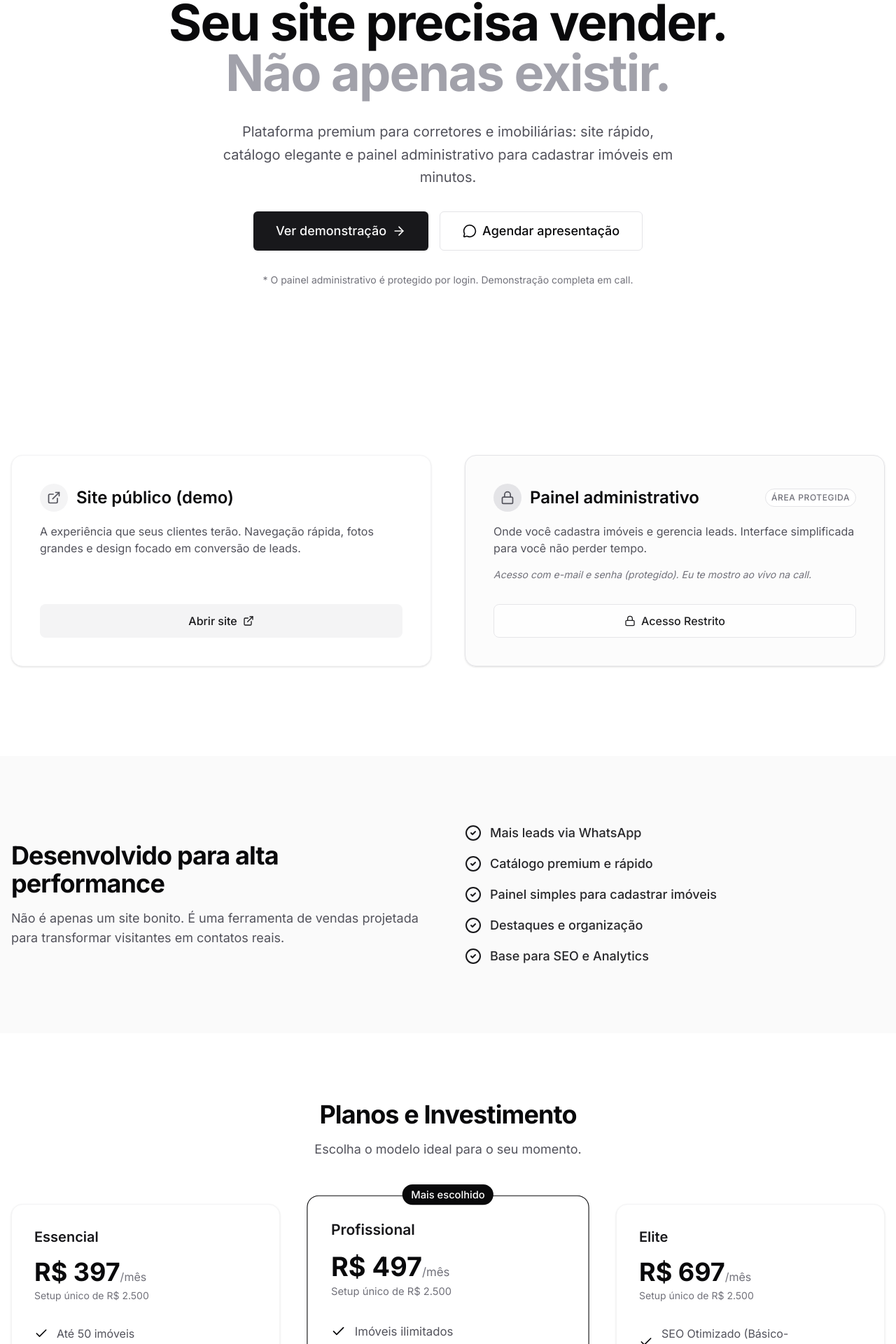
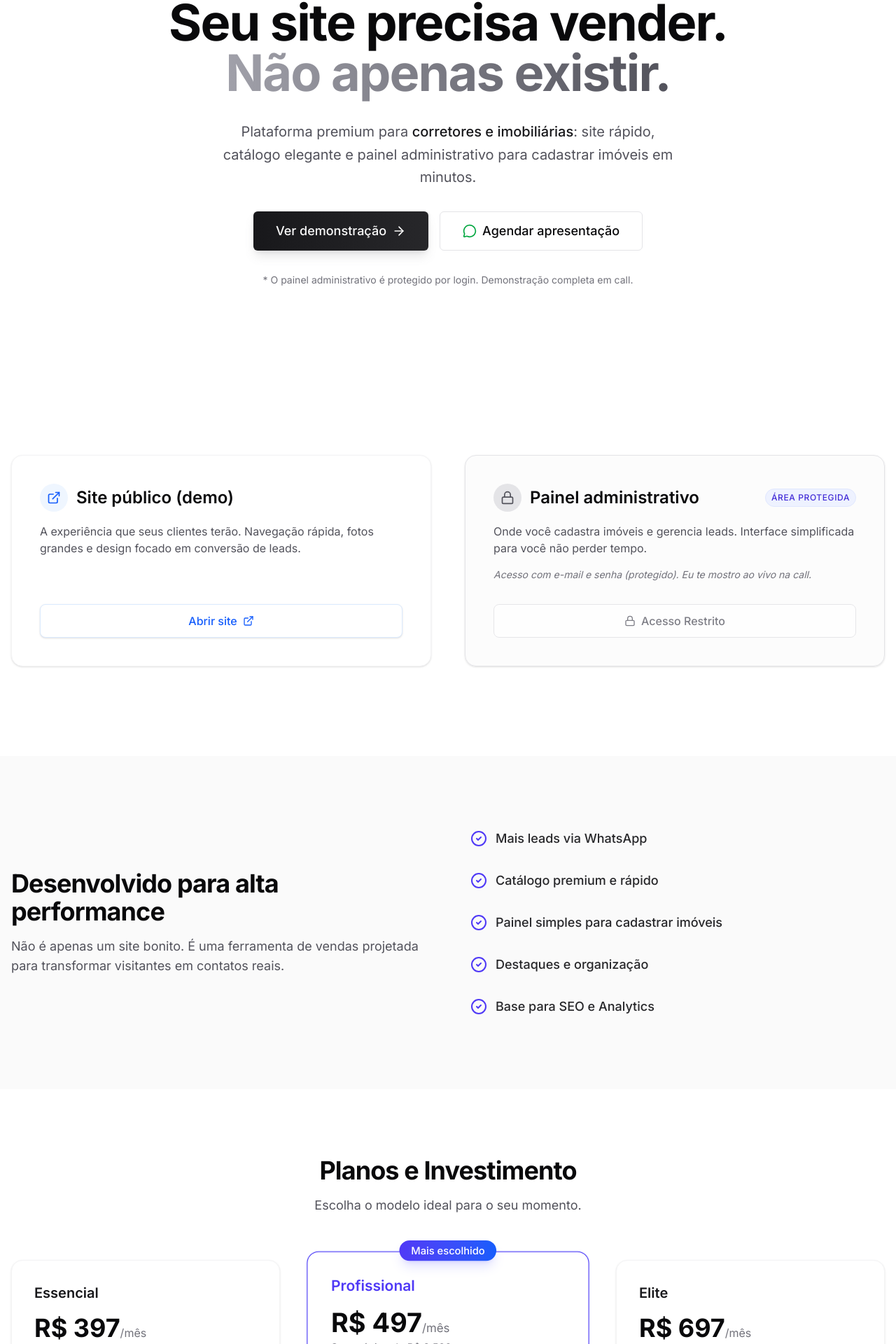
Before and after one commit to arynelson11/Landing-Page-Demo-Hub, a Next.js app: page / in a window 1280 px wide. Shown: the part 164-2084 px from the top of the page at 70% size. Built offline with nearby package versions, Linux system fonts and the light colour scheme.

Commit message:
feat: apply luxury minimal ui/ux refinements and fix nav bug

```diff
--- a/components/sections/benefits.tsx
+++ b/components/sections/benefits.tsx
@@ -38,9 +38,11 @@ export function Benefits() {
                                 whileInView={{ opacity: 1, x: 0 }}
                                 viewport={{ once: true }}
                                 transition={{ duration: 0.4, delay: index * 0.1 }}
-                                className="flex items-center gap-3"
+                                className="flex items-center gap-3 p-2 rounded-lg hover:bg-white/50 transition-colors"
                             >
-                                <CheckCircle2 className="h-6 w-6 text-zinc-900" />
+                                <div className="flex-shrink-0">
+                                    <CheckCircle2 className="h-6 w-6 text-indigo-600" />
+                                </div>
                                 <span className="text-lg font-medium text-zinc-800">{benefit}</span>
                             </motion.div>
                         ))}
--- a/components/sections/demo.tsx
+++ b/components/sections/demo.tsx
@@ -17,11 +17,11 @@ export function Demo() {
                     viewport={{ once: true }}
                     transition={{ duration: 0.5 }}
                 >
-                    <Card className="flex h-full flex-col justify-between p-8 sm:p-10 hover:border-zinc-300 transition-colors">
+                    <Card className="flex h-full flex-col justify-between p-8 sm:p-10 transition-all duration-300 hover:border-blue-200 hover:shadow-xl hover:shadow-blue-500/5 hover:-translate-y-1 group">
                         <div className="space-y-4">
                             <div className="flex items-center gap-3">
-                                <div className="h-10 w-10 rounded-full bg-zinc-100 flex items-center justify-center">
-                                    <ExternalLink className="h-5 w-5 text-zinc-600" />
+                                <div className="h-10 w-10 rounded-full bg-blue-50 flex items-center justify-center group-hover:bg-blue-100 transition-colors">
+                                    <ExternalLink className="h-5 w-5 text-blue-600" />
                                 </div>
                                 <h3 className="text-2xl font-semibold text-zinc-950">Site público (demo)</h3>
                             </div>
@@ -30,7 +30,7 @@ export function Demo() {
                             </p>
                         </div>
                         <div className="mt-8">
-                            <Button asChild className="w-full" variant="secondary">
+                            <Button asChild className="w-full bg-white border border-blue-100 text-blue-600 hover:bg-blue-50 hover:border-blue-200 shadow-sm" variant="secondary">
                                 <Link href="https://lumina-estates-nine.vercel.app/" target="_blank">
                                     Abrir site
                                     <ExternalLink className="ml-2 h-4 w-4" />
@@ -47,14 +47,14 @@ export function Demo() {
                     viewport={{ once: true }}
                     transition={{ duration: 0.5, delay: 0.1 }}
                 >
-                    <Card className="flex h-full flex-col justify-between p-8 sm:p-10 border-zinc-200 bg-zinc-50/50">
+                    <Card className="flex h-full flex-col justify-between p-8 sm:p-10 border-zinc-200 bg-zinc-50/50 transition-all duration-300 hover:border-indigo-200 hover:shadow-xl hover:shadow-indigo-500/5 hover:-translate-y-1 group">
                         <div className="space-y-4">
                             <div className="flex items-center gap-3">
-                                <div className="h-10 w-10 rounded-full bg-zinc-200 flex items-center justify-center">
-                                    <Lock className="h-5 w-5 text-zinc-600" />
+                                <div className="h-10 w-10 rounded-full bg-zinc-200 flex items-center justify-center group-hover:bg-indigo-100 transition-colors">
+                                    <Lock className="h-5 w-5 text-zinc-600 group-hover:text-indigo-600 transition-colors" />
                                 </div>
                                 <h3 className="text-2xl font-semibold text-zinc-950">Painel administrativo</h3>
-                                <span className="ml-auto text-xs font-medium text-zinc-500 uppercase tracking-wider border border-zinc-200 px-2 py-1 rounded-full bg-white">
+                                <span className="ml-auto text-xs font-medium text-indigo-700 uppercase tracking-wider border border-indigo-100 px-2 py-1 rounded-full bg-indigo-50">
                                     Área protegida
                                 </span>
                             </div>
@@ -66,8 +66,8 @@ export function Demo() {
                             </p>
                         </div>
                         <div className="mt-8">
-                            <Button asChild className="w-full opacity-90" variant="outline" disabled>
-                                <span className="flex items-center justify-center">
+                            <Button asChild className="w-full opacity-90 border-zinc-200" variant="outline" disabled>
+                                <span className="flex items-center justify-center text-zinc-500">
                                     <Lock className="mr-2 h-4 w-4" />
                                     Acesso Restrito
                                 </span>
--- a/components/sections/hero.tsx
+++ b/components/sections/hero.tsx
@@ -7,7 +7,10 @@ import Link from "next/link";
 
 export function Hero() {
     return (
-        <section className="relative flex flex-col items-center justify-center px-4 pt-32 pb-20 text-center md:pt-40 md:pb-28">
+        <section className="relative flex flex-col items-center justify-center px-4 pt-32 pb-20 text-center md:pt-40 md:pb-28 overflow-hidden">
+            {/* Subtle radial gradient background */}
+            <div className="absolute inset-0 -z-10 bg-[radial-gradient(ellipse_at_top,_var(--tw-gradient-stops))] from-zinc-100 via-white to-white opacity-70"></div>
+
             <motion.div
                 initial={{ opacity: 0, y: 20 }}
                 animate={{ opacity: 1, y: 0 }}
@@ -16,24 +19,24 @@ export function Hero() {
             >
                 <h1 className="text-5xl font-bold tracking-tight text-zinc-950 sm:text-6xl md:text-7xl">
                     Seu site precisa vender. <br className="hidden md:block" />
-                    <span className="text-zinc-400">Não apenas existir.</span>
+                    <span className="bg-gradient-to-r from-zinc-400 to-zinc-600 bg-clip-text text-transparent">Não apenas existir.</span>
                 </h1>
 
                 <p className="mx-auto max-w-2xl text-lg text-zinc-600 md:text-xl leading-relaxed">
-                    Plataforma premium para corretores e imobiliárias: site rápido, catálogo elegante e painel administrativo para cadastrar imóveis em minutos.
+                    Plataforma premium para <span className="text-zinc-900 font-medium">corretores e imobiliárias</span>: site rápido, catálogo elegante e painel administrativo para cadastrar imóveis em minutos.
                 </p>
 
                 <div className="flex flex-col items-center justify-center gap-4 sm:flex-row">
-                    <Button asChild size="lg" className="h-14 px-8 text-lg">
+                    <Button asChild size="lg" className="h-14 px-8 text-lg bg-gradient-to-r from-zinc-900 to-zinc-800 hover:to-zinc-700 shadow-lg shadow-zinc-500/20 transition-all hover:scale-105">
                         <Link href="#demo">
                             Ver demonstração
                             <ArrowRight className="ml-2 h-5 w-5" />
                         </Link>
                     </Button>
 
-                    <Button asChild variant="outline" size="lg" className="h-14 px-8 text-lg">
+                    <Button asChild variant="outline" size="lg" className="h-14 px-8 text-lg border-zinc-200 hover:bg-zinc-50 hover:text-zinc-900 transition-all">
                         <Link href="https://wa.me/message/3CPMOVVNIKSDG1" target="_blank">
-                            <MessageCircle className="mr-2 h-5 w-5" />
+                            <MessageCircle className="mr-2 h-5 w-5 text-green-600" />
                             Agendar apresentação
                         </Link>
                     </Button>
--- a/components/sections/pricing.tsx
+++ b/components/sections/pricing.tsx
@@ -60,16 +60,18 @@ export function Pricing() {
                             transition={{ duration: 0.5, delay: index * 0.1 }}
                         >
                             <Card className={cn(
-                                "relative flex h-full flex-col p-8 transition-all hover:border-zinc-300",
-                                plan.popular && "border-zinc-950 shadow-md scale-105 z-10"
+                                "relative flex h-full flex-col p-8 transition-all duration-300 hover:-translate-y-1 hover:shadow-xl",
+                                plan.popular
+                                    ? "border-indigo-600 shadow-indigo-500/10 scale-105 z-10 bg-white ring-1 ring-indigo-100"
+                                    : "hover:border-zinc-300"
                             )}>
                                 {plan.popular && (
-                                    <div className="absolute -top-4 left-1/2 -translate-x-1/2 rounded-full bg-zinc-950 px-3 py-1 text-sm font-medium text-white">
+                                    <div className="absolute -top-4 left-1/2 -translate-x-1/2 rounded-full bg-gradient-to-r from-indigo-600 to-blue-600 px-4 py-1 text-sm font-medium text-white shadow-lg shadow-indigo-500/20">
                                         Mais escolhido
                                     </div>
                                 )}
 
-                                <h3 className="text-xl font-semibold text-zinc-900">{plan.name}</h3>
+                                <h3 className={cn("text-xl font-semibold", plan.popular ? "text-indigo-600" : "text-zinc-900")}>{plan.name}</h3>
                                 <div className="mt-4 mb-8">
                                     <span className="text-4xl font-bold text-zinc-950">R$ {plan.price}</span>
                                     <span className="text-zinc-500">/mês</span>
@@ -79,13 +81,17 @@ export function Pricing() {
                                 <ul className="space-y-4 mb-8 flex-1">
                                     {plan.features.map((feature) => (
                                         <li key={feature} className="flex items-center gap-3">
-                                            <Check className="h-5 w-5 text-zinc-950 shrink-0" />
+                                            <Check className={cn("h-5 w-5 shrink-0", plan.popular ? "text-indigo-600" : "text-zinc-900")} />
                                             <span className="text-zinc-600">{feature}</span>
                                         </li>
                                     ))}
                                 </ul>
 
-                                <Button asChild className={cn("w-full", !plan.popular && "bg-zinc-100 text-zinc-900 hover:bg-zinc-200")}>
+                                <Button asChild className={cn(
+                                    "w-full transition-all duration-300",
+                                    !plan.popular && "bg-zinc-100 text-zinc-900 hover:bg-zinc-200 border border-zinc-200",
+                                    plan.popular && "bg-gradient-to-r from-indigo-600 to-blue-600 hover:from-indigo-700 hover:to-blue-700 text-white shadow-lg shadow-indigo-500/25"
+                                )}>
                                     <Link href="https://wa.me/message/3CPMOVVNIKSDG1" target="_blank">
                                         Selecionar {plan.name}
                                     </Link>
--- a/components/sections/timeline.tsx
+++ b/components/sections/timeline.tsx
@@ -45,9 +45,9 @@ export function Timeline() {
                                 whileInView={{ opacity: 1, y: 0 }}
                                 viewport={{ once: true }}
                                 transition={{ duration: 0.5, delay: index * 0.15 }}
-                                className="flex flex-col md:items-center md:text-center bg-zinc-50 md:bg-transparent p-4 md:p-0 rounded-xl"
+                                className="flex flex-col md:items-center md:text-center bg-zinc-50 md:bg-transparent p-4 md:p-0 rounded-xl relative z-10"
                             >
-                                <div className="flex items-center justify-center w-12 h-12 md:w-16 md:h-16 rounded-full bg-zinc-950 text-white font-bold text-lg md:text-xl mb-4 shadow-sm mx-auto md:mx-auto">
+                                <div className="flex items-center justify-center w-12 h-12 md:w-16 md:h-16 rounded-full bg-gradient-to-br from-zinc-900 to-zinc-700 text-white font-bold text-lg md:text-xl mb-4 shadow-lg shadow-zinc-500/20 mx-auto md:mx-auto border-4 border-white">
                                     {item.step}
                                 </div>
                                 <h3 className="text-xl font-semibold text-zinc-900 mb-2">{item.title}</h3>
```
Also changed, not shown: components/sections/faq.tsx (+13 -10 lines).
